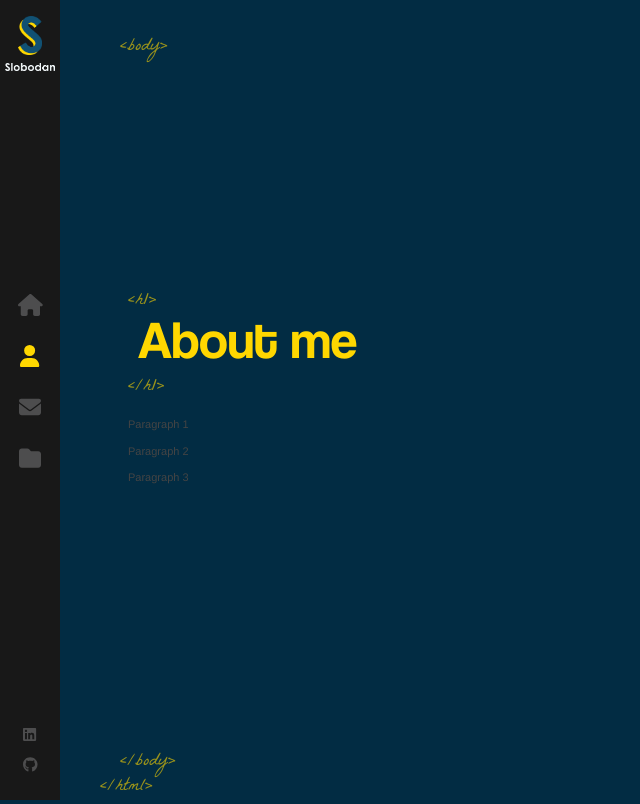
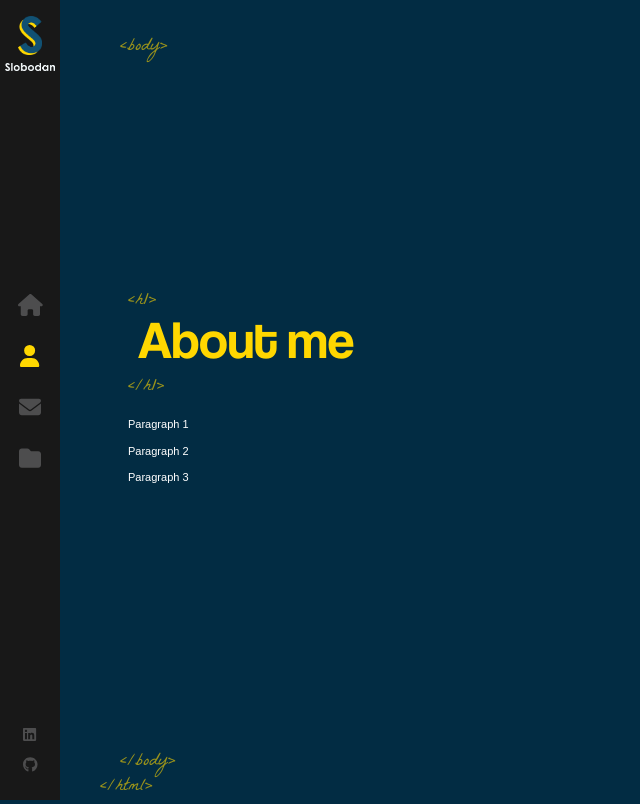
Before and after one commit to digivolv/react-portfolio, a React (Create React App) app: page /about in a window 1280 px wide. Shown: the whole page, without its empty margins (0-640 px from the left). Built offline with nearby package versions, Linux system fonts and the light colour scheme.

Commit message:
Add additional styling for about page

```diff
--- a/src/components/About/index.js
+++ b/src/components/About/index.js
@@ -1,12 +1,22 @@
+import { useEffect, useState } from "react"
 import AnimatedLetters from "../AnimatedLetters"
 import "./index.scss"
 
 const About = () => {
+  const [letterClass, setLetterClass] = useState("text-animate")
+
+  useEffect(() => {
+    return setTimeout(() => {
+      setLetterClass("text-animate-hover")
+    }, 3000)
+  }, [])
+
   return (
     <div className="container about-page">
       <div className="text-zone">
         <h1>
           <AnimatedLetters
+            letterClass={letterClass}
             strArray={["A", "b", "o", "u", "t", " ", "m", "e"]}
             idx={15}
           />
--- a/src/components/Layout/index.scss
+++ b/src/components/Layout/index.scss
@@ -84,6 +84,28 @@
       opacity: 0.6;
     }
 
+  }
+  p{
+    font-style: 13px;
+    color: #fff;
+    font-family:sans-serif;
+    font-weight:300;
+    min-width: fit-content;
+    animation: pulse 1s;
 
+    &:nth-of-type(1){
+      animation-delay: 1.1s;
+    }
+    &:nth-of-type(2){
+      animation-delay: 1.2s;
+    }
+    &:nth-of-type(3){
+      animation-delay: 1.3s;
+    }
+  }
+  .text-animate-hover {
+    &:hover {
+      color:#fff
+    }
   }
 }
```
